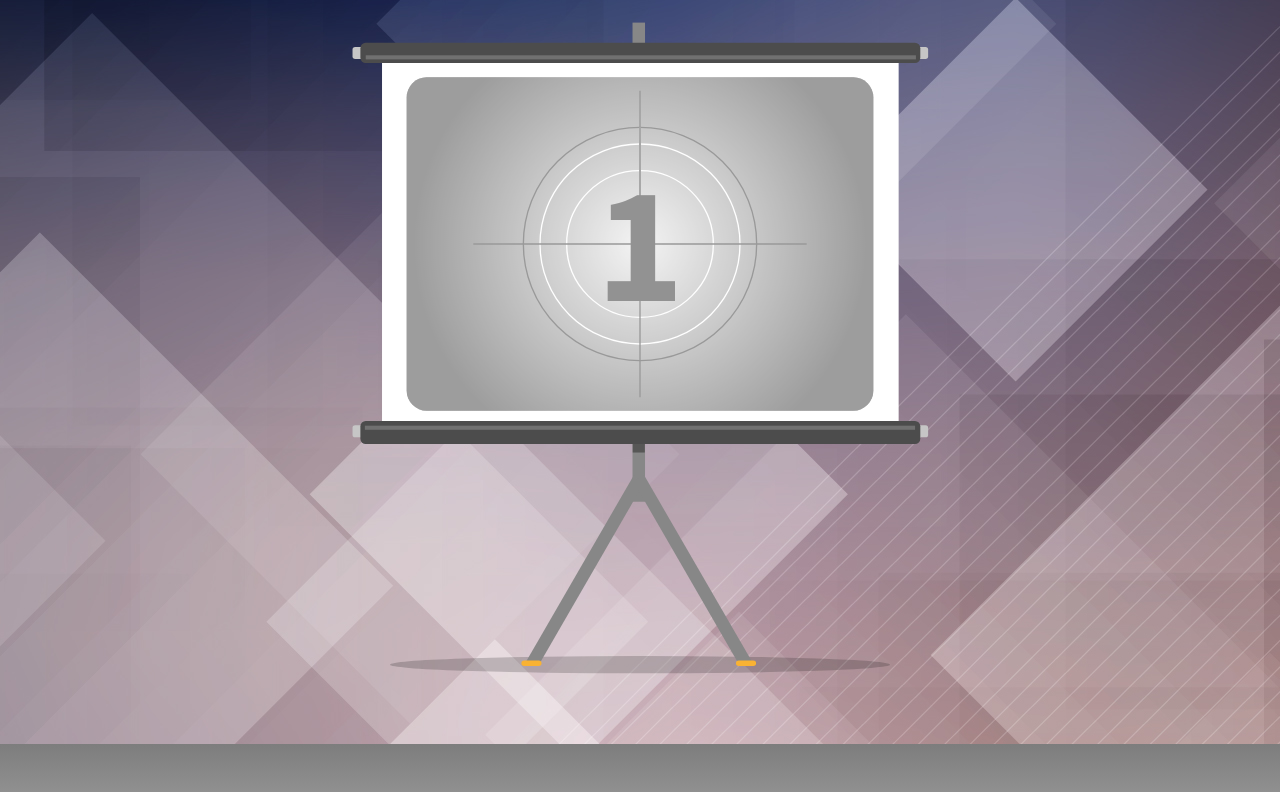
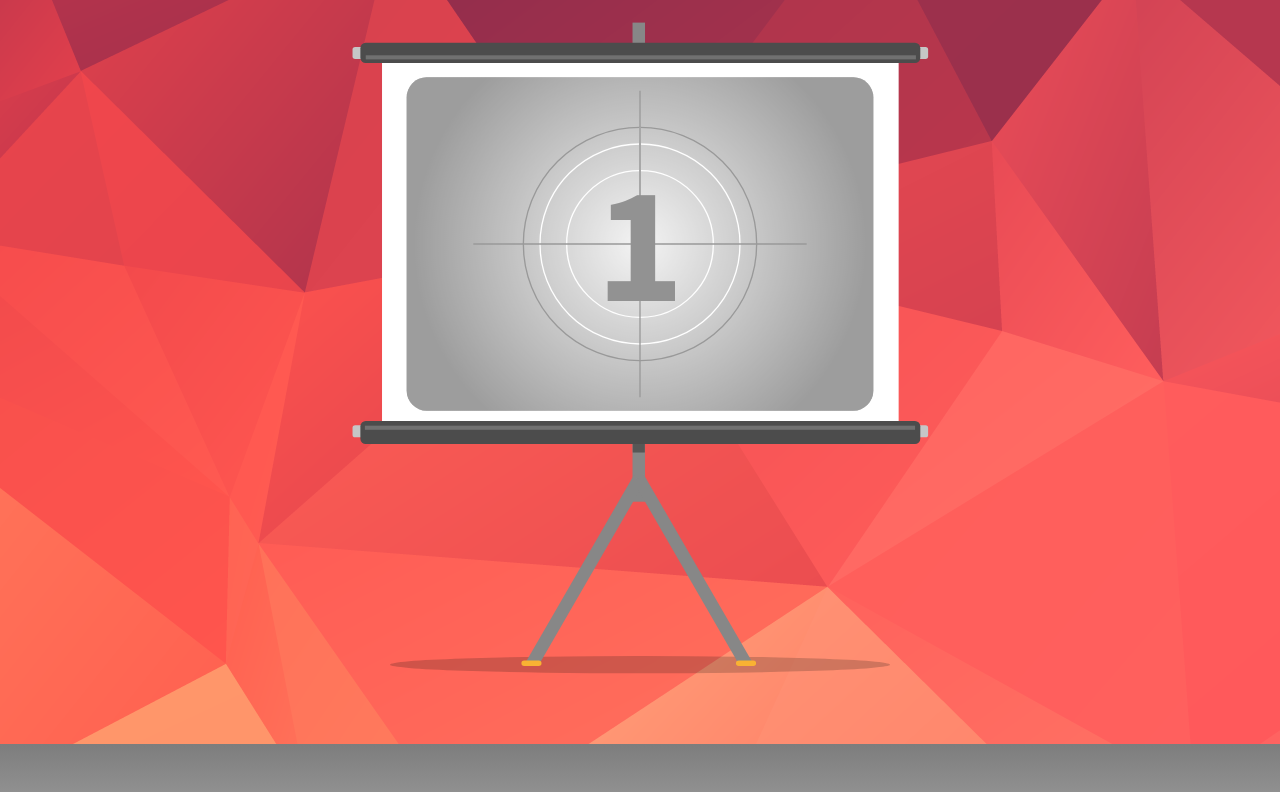
Before and after one commit to Swinprod/SiteFestival, a website: page index.html in a window 1280 px wide. Shown: the part 56-848 px from the top of the page. Drawn offline with nearby package versions, Linux system fonts and the light colour scheme; a web font is replaced by a local one.

Commit message:
final final version acceuil pour Richard

```diff
--- a/css/new-age.css
+++ b/css/new-age.css
@@ -5,7 +5,7 @@
  */
 
 
-header{background-image: url("../img/fond_site-01.jpg");height: 100%; position: relative;}
+header{background-image: url("../img/FondBis.png");height: 100%; position: relative;}
 
 
 
```
Also changed, not shown: img/FondBis.png (added).
